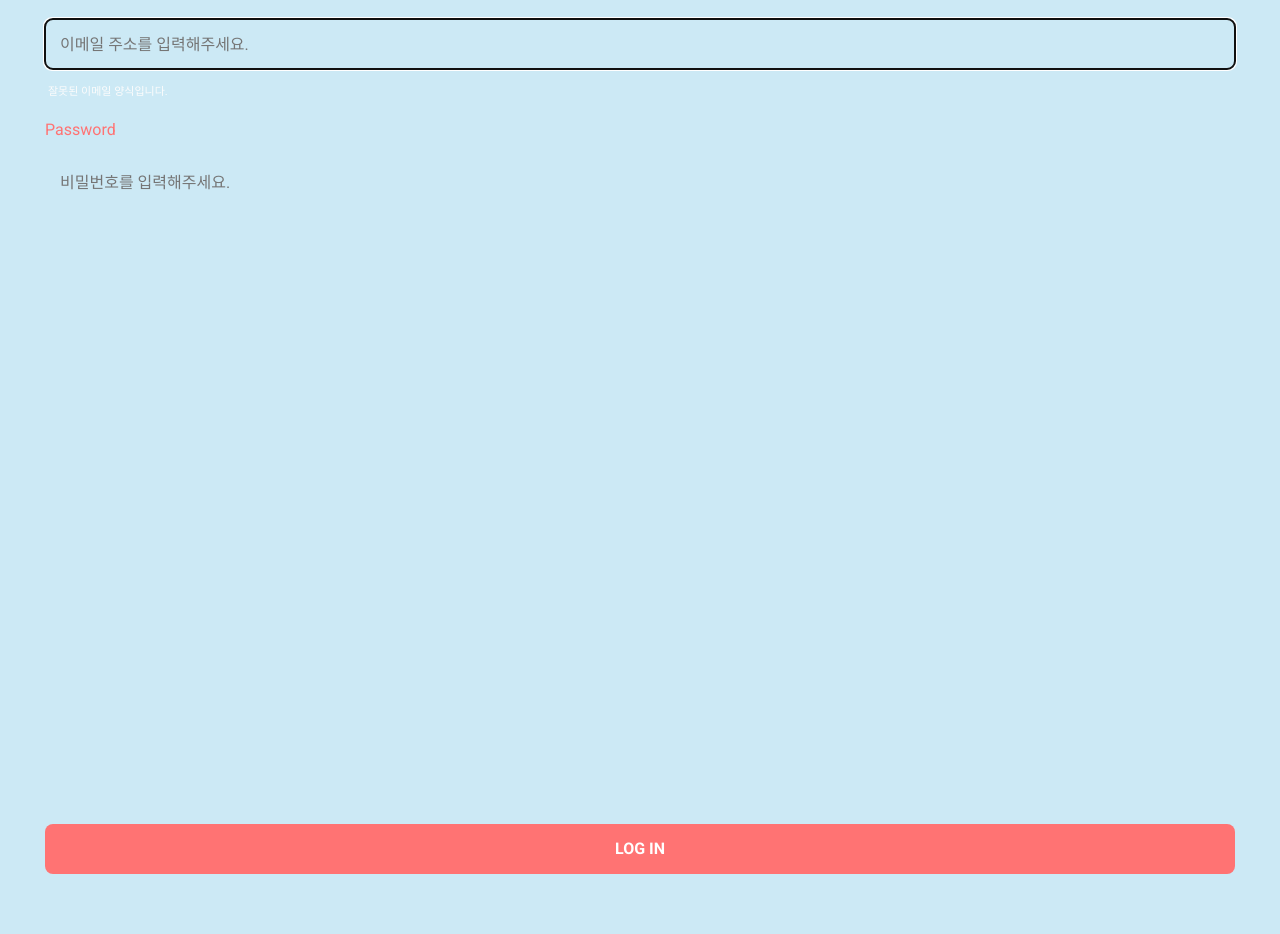
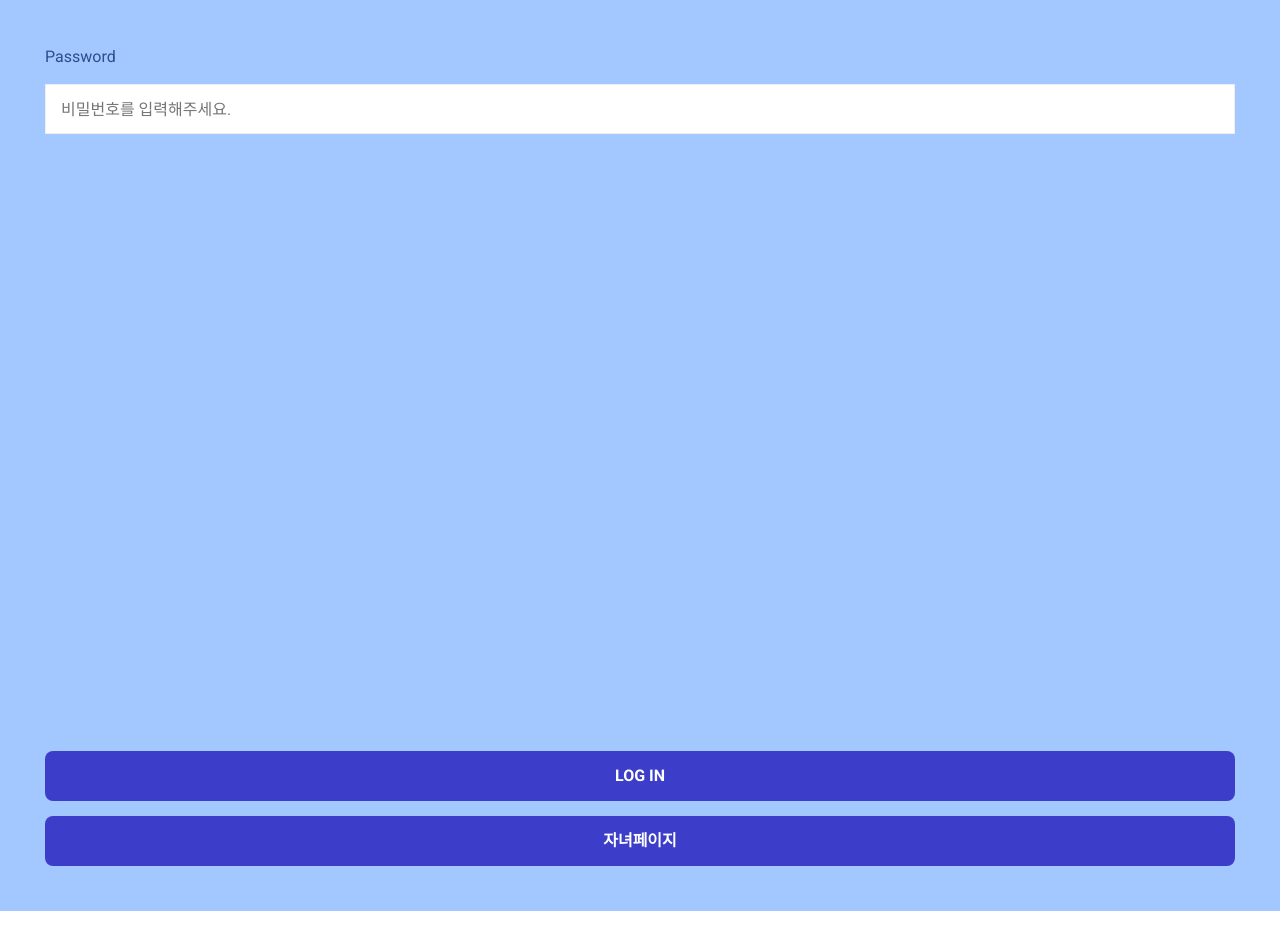
Before and after one commit to JudyH0pps/Woofy, a Vue app in the folder frontend/: page /login in a window 1280 px wide. Shown: the part 194-1128 px from the top of the page. After the commit the page ends 1105 px from the top, so only its background shows below. Built offline with nearby package versions, Linux system fonts and the light colour scheme.

Commit message:
Login 부모 자녀 분리

```diff
--- a/frontend/src/router/index.js
+++ b/frontend/src/router/index.js
@@ -3,6 +3,7 @@ import VueRouter from "vue-router";
 import Home from "../views/Home.vue";
 import ParentHome from "@/components/ParentHome.vue";
 import ParentChildDetail from "@/components/ParentChildDetail.vue";
+import ChildHome from "@/components/ChildHome.vue";
 import { authRouters } from "@/router/auth";
 
 Vue.use(VueRouter);
@@ -31,6 +32,11 @@ const routes = [
         name: "ParentChildDetail",
         component: ParentChildDetail,
     },
+    {
+        path: "/ChildHome",
+        name: "ChildHome",
+        component: ChildHome,
+    },
     ...authRouters,
 ];
 
--- a/frontend/src/views/auth/Login.vue
+++ b/frontend/src/views/auth/Login.vue
@@ -1,18 +1,14 @@
 <template>
   <section>
-    <header>
-      <p class="login_intro">로그인시 사용할 비밀번호를 입력해주세요</p>
-    </header>
     <article>
       <div>
-        <div class="input_title"><span>E-mail</span></div>
+        <div class="input_title"><span>ID</span></div>
         <input
-          type="email"
+          type="ID"
           placeholder="이메일 주소를 입력해주세요."
           id="email"
           autofocus
         />
-        <p class="error_message">잘못된 이메일 양식입니다.</p>
       </div>
       <br />
       <div>
@@ -27,6 +23,7 @@
     <div class="login_btn">
       <button class="login_button" @click="login()">LOG IN</button>
     </div>
+    <button class="login_button" @click="login2()">자녀페이지</button>
     <!-- <div class="login_signup-btn">
       <button class="login_signup-button">SIGN UP</button>
     </div> -->
@@ -46,10 +43,105 @@ export default {
     login() {
       this.$router.push({ name: "ParentHome" });
     },
+    login2() {
+      this.$router.push({ name: "ChildHome" });
+    },
   },
 };
 </script>
 
 <style lang="scss" scoped>
-@import "@/assets/scss/auth/LoginPage";
+section {
+  padding: 45px;
+  background-color: #a3c7ff;
+  height: 100%;
+}
+
+article {
+  padding-left: 0px;
+  margin-bottom: 51%;
+}
+
+.login_intro {
+  font-size: 12px;
+  color: #a7d7ff;
+  margin-bottom: 55px;
+}
+
+input {
+  width: 100%;
+  min-height: 50px;
+  margin-bottom: 10px;
+  padding: 15px;
+}
+
+article div {
+  margin-bottom: 15px;
+  position: relative;
+  width: 100%;
+  input {
+    height: 40px;
+    background-color: white;
+    border: 1px solid #eeeeee;
+  }
+}
+
+button {
+  width: 100px;
+}
+
+.login_title {
+  font-size: 30px;
+  font-weight: bold;
+  color: white;
+  margin-bottom: 10px;
+  margin-top: 40px;
+}
+
+.login_title2 {
+  font-size: 30px;
+  font-weight: bold;
+  color: white;
+  margin-bottom: 25px;
+}
+
+.error_message {
+  position: absolute;
+  font-size: 11px;
+  color: #fcfcfc;
+  margin: 5px 0 0 3px;
+}
+
+.input_title {
+  color: #2c4e8d;
+}
+
+.login_btn {
+  display: flex;
+  justify-content: center;
+  margin-bottom: 15px;
+}
+.login_button {
+  background-color: #3c3eca;
+  width: 100%;
+  height: 50px;
+  border-radius: 8px;
+  color: white;
+  font-weight: bold;
+  border: none;
+}
+.login_btn {
+  display: flex;
+  justify-content: center;
+}
+
+.login_signup-button {
+  background-color: #414141;
+  width: 100%;
+  height: 50px;
+  border-radius: 8px;
+  font-weight: bold;
+  color: #ff7373;
+  border: none;
+}
 </style>
```
Also changed, not shown: frontend/src/components/ChildHome.vue (added), 1 other file (tests, documents, lock files or other folders).
